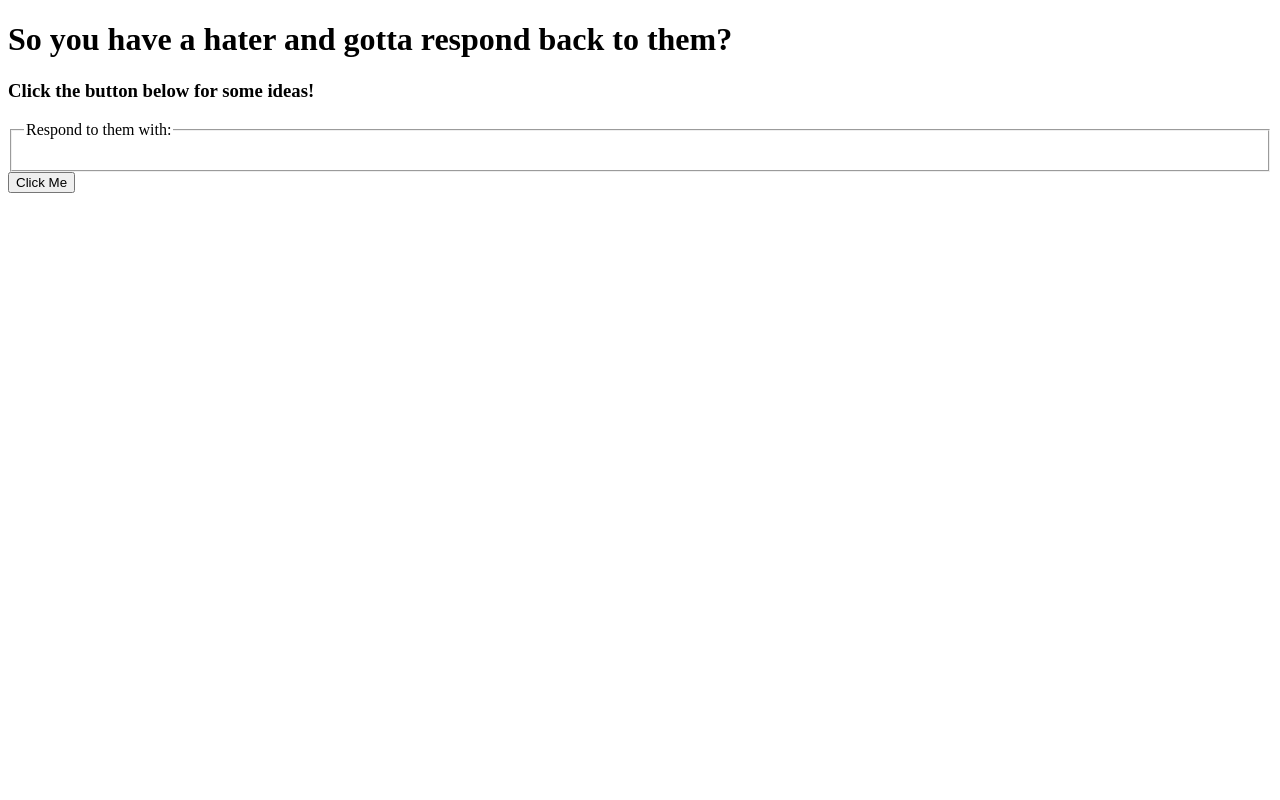
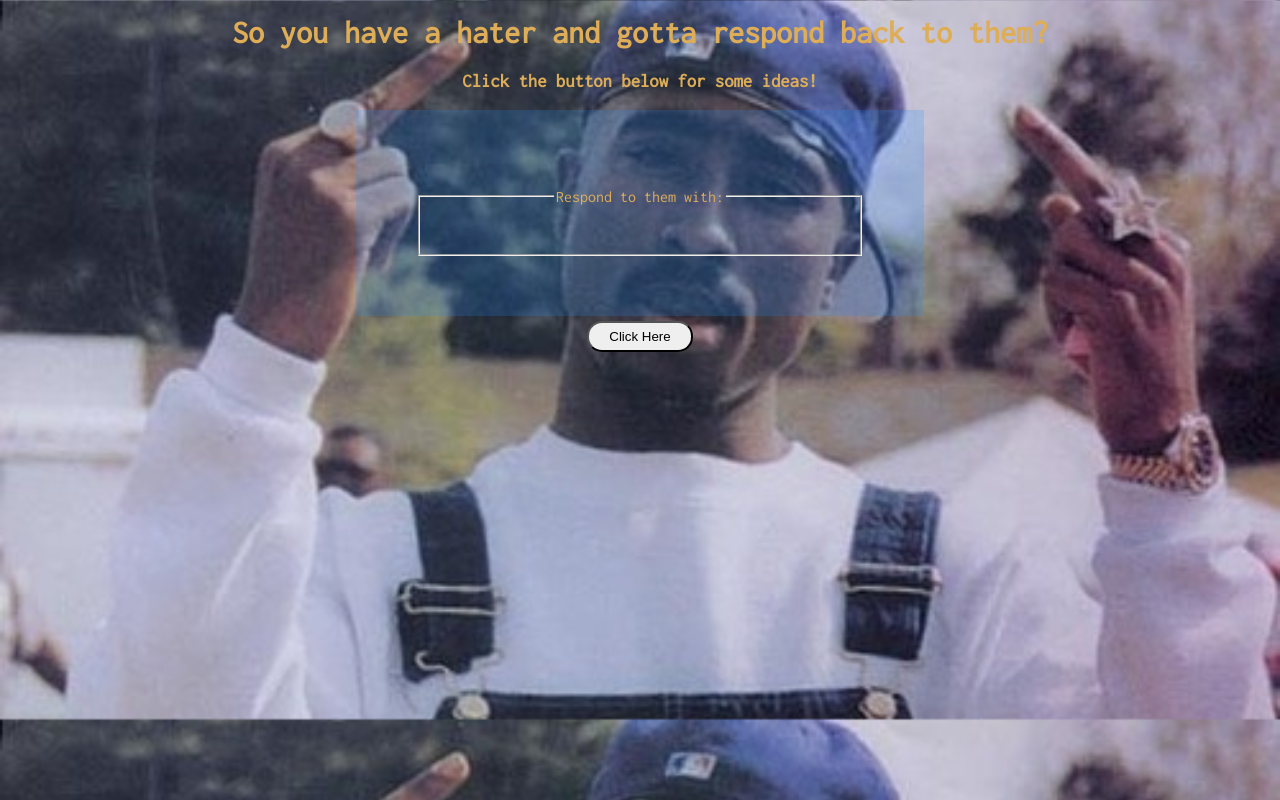
Before and after one commit to antoyrieg/lab22, a website: page public/index.html in a window 1280 px wide. Drawn offline with nearby package versions, Linux system fonts and the light colour scheme.

Commit message:
images, final styling

```diff
--- a/public/index.html
+++ b/public/index.html
@@ -1,7 +1,8 @@
 <!DOCTYPE html>
 <html>
   <head>
-    <title>Radom Text Generator </title>
+    <title> Bye Hatersssss </title>
+    <link href="https://fonts.googleapis.com/css?family=Caveat+Brush|Inconsolata" rel="stylesheet">
     <link rel="stylesheet" href="styles.css">
     <script src="https://ajax.googleapis.com/ajax/libs/angularjs/1.6.5/angular.min.js"></script>
     <script src="script.js" charset="utf-8"></script>
@@ -9,14 +10,17 @@
   <body ng-app="lyricApp" ng-controller="lyricController">
     <header>
       <h1> So you have a hater and gotta respond back to them? </h1>
-      <h3> Click the button below for some ideas! </h3>
+      <h3>Click the button below for some ideas!</h3>
     </header>
     <main>
-      <fieldset>
-      <legend>  Respond to them with: </legend>
-        <p> {{ lyric }} </p>
-      </fieldset>
-      <button ng-click="getLyric()" type="button" class="submit"> Click Me </button>
+      <div class="box">
+        <img src={{lyric.img}}>
+        <fieldset>
+          <legend>  Respond to them with: </legend>
+            <p id="lyric"> <b> {{ lyric.quote }} </b> </p>
+        </fieldset>
+      </div>
+      <button ng-click="getLyric()" type="button" class="submit"> Click Here </button>
     </main>
   </body>
 </html>
--- a/public/script.js
+++ b/public/script.js
@@ -4,11 +4,6 @@ angular.module("lyricApp", [])
       $http.get("/api/random-lyric").then(function(response) {
         console.log(response.data)
         $scope.lyric=response.data;
-
-          // $scope.lyric = response.data;
-          // // [Math.floor(Math.random()*8)];
-          // console.log(response.data);
         });
-        // $scope.lyric = response.data;
     };
 });
--- a/public/styles.css
+++ b/public/styles.css
@@ -0,0 +1,39 @@
+body {
+  background-image: url("images/background.jpg");
+  background-size: cover;
+}
+header {
+  text-align: center;
+  color: #DEAD58;
+  font-family: 'Inconsolata', monospace;
+  margin-top: -5px
+}
+main {
+  text-align: center;
+  width: 45%;
+  margin-left: auto;
+  margin-right: auto;
+}
+fieldset {
+  color: #DEAD58;
+  font-family: 'Inconsolata', monospace;
+}
+.box {
+  background-color: rgba( 30, 142, 255, 0.2);
+  padding: 60px;
+  margin-top: 77px;
+  margin: auto;
+}
+#lyric {
+  font-family: 'Caveat Brush', cursive;
+  font-size: 34px;
+}
+.submit {
+  margin-top: 5px;
+  padding: 6px 20px 6px 20px;
+  border-radius: 15px;
+  outline: none;
+}
+img {
+  max-width: 90%;
+}
```
Also changed, not shown: server.js (+43 -2 lines), public/background.jpg (deleted).
